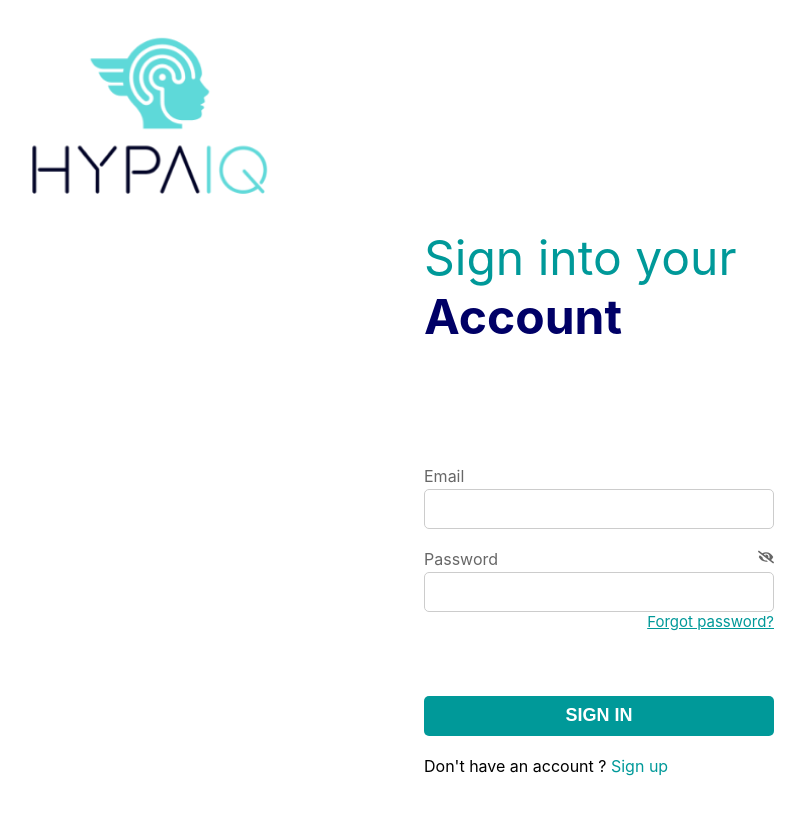
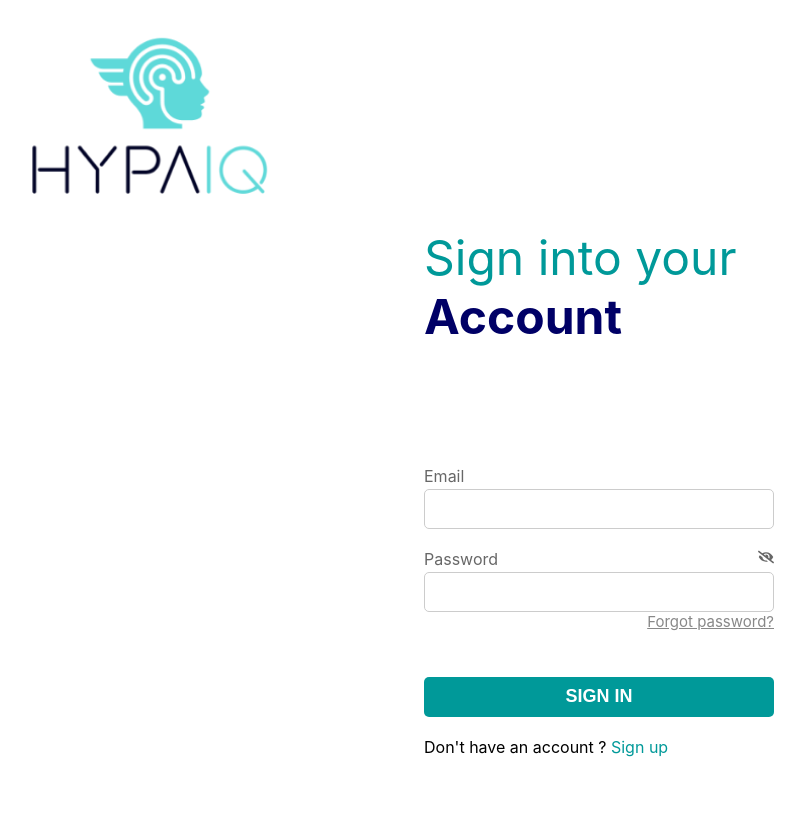
Before and after one commit to shivsdev/hypa, a React (Create React App) app: page / in a window 1280 px wide. Shown: the top 814 px of the page, without its empty margins (41-846 px from the left). Built offline with nearby package versions, Linux system fonts and the light colour scheme.

Commit message:
sign up style changes

```diff
--- a/src/App/signin/index.js
+++ b/src/App/signin/index.js
@@ -4,7 +4,7 @@ import hypaiq from './../../exportables/hypaiq.png';
 import { Link, Redirect } from 'react-router-dom';
 import { FaEyeSlash } from 'react-icons/fa';
 import axios from 'axios';
-import {device} from '../../exportables/exportables'
+import { device } from '../../exportables/exportables';
 
 class Signin extends Component {
 	constructor(props) {
@@ -22,14 +22,10 @@ class Signin extends Component {
 			email: this.emailRef.current.value,
 			password: this.passwordRef.current.value,
 		};
-
-		axios
-			.post('http://34.253.224.180:18306/register/signin', data)
-			.then(({ data }) => {
-				console.log(data);
-				// this.props.authObj.authenticate(true);
-				// this.props.history.push('/dashboard')
-			});
+		if (data.email === 'demo@mail.com' && data.password === 'Demo@mail') {
+			this.props.authObj.authenticate(true);
+			this.props.history.push('/dashboard');
+		}
 	};
 
 	render() {
@@ -52,7 +48,15 @@ class Signin extends Component {
 						<br />
 						<br />
 						<PasswordLabel>
-							<span>Password</span> <FaEyeSlash />
+							<span>Password</span>{' '}
+							<FaEyeSlash
+								color={this.state.isPasswordVisible ? '#ccc' : ''}
+								onClick={() =>
+									this.setState({
+										isPasswordVisible: !this.state.isPasswordVisible,
+									})
+								}
+							/>
 						</PasswordLabel>
 						<Input
 							type={passwordFieldName}
@@ -65,11 +69,11 @@ class Signin extends Component {
 							style={{
 								fontSize: 15,
 								color: '#009999',
+								color: '#888',
+								cursor: 'not-allowed',
 								textDecoration: 'underline',
-								justifyContent: 'flex-end',
-								display: 'flex',
+								float: 'right',
 							}}
-							to="/reset"
 						>
 							Forgot password?
 						</Link>
@@ -185,18 +189,6 @@ const Button = styled.button({
 	fontWeight: 'bold',
 	cursor: 'pointer',
 });
-const BlueH1 = styled.h1({
-	margin: 0,
-	fontSize: 50,
-	color: '#000066',
-	fontWeight: 'bolder',
-});
-const GreenH1 = styled.h1({
-	fontSize: 60,
-	margin: 0,
-	fontWeight: 'normal',
-	color: '#009999',
-});
 
 const Input = styled.input`
 	width: 100%;
--- a/src/App/signup/index.js
+++ b/src/App/signup/index.js
@@ -6,7 +6,7 @@ import { Link } from 'react-router-dom';
 import { FaEyeSlash } from 'react-icons/fa';
 import { IconContext } from 'react-icons';
 import axios from 'axios';
-import {device} from '../../exportables/exportables'
+import { device } from '../../exportables/exportables';
 
 let emailValidate = /^\w+([\.-]?\w+)*@\w+([\.-]?\w+)*(\.\w{2,3})+$/;
 
@@ -51,6 +51,7 @@ class Signup extends Component {
 			email: this.state.emailRef.current.value,
 		});
 	};
+
 	handleSubmit = event => {
 		event.preventDefault();
 		var err = false;
@@ -150,77 +151,13 @@ class Signup extends Component {
 	};
 
 	render() {
-		const Input = styled.input`
-	width: 100%;
-	border-radius: 5px;
-	height: 40px;
-	border: 1px solid #ccc;
-	padding: 0px;
-	outline: 0px;
-	font-size: 16px;
-	padding: 10px;
-	box-sizing: border-box;
-	margin-top: 3px;
-`;
-
-		const Container = styled.div({
-			width: '40%',
-			maxWidth: 376,
-			borderWidth: 1,
-			margin: 'auto',
-			flexDirection: 'row',
-			borderColor: 'black',
-		});
-		const Button = styled.button({
-			width: '100%',
-			borderRadius: 5,
-			backgroundColor: ' #009999',
-			borderWidth: 0,
-			marginTop: 5,
-			marginBottom: 20,
-		});
-		const Buttontext = styled.p({
-			color: '#FFFFFF',
-		});
-		const BlueH1 = styled.h1({
-			margin: 0,
-			fontSize: 50,
-			color: '#000066',
-			fontWeight: 'bolder',
-		});
-		const GreenH1 = styled.h1({
-			fontSize: 60,
-			margin: 0,
-			fontWeight: 'normal',
-			color: '#009999',
-		});
-		const AgreeText = styled.p({
-			fontSize: 12,
-			marginTop: 0,
-			color: '#090909',
-		});
-		const Checkbox = styled.input({
-			borderColor: '#009999',
-			width: "15%"
-		});
-
-		const Label = styled.p({
-			margin: 0,
-		});
-		const Mediumtext = styled.p({
-			margin: 0
-		});
-
-		const Logo = styled.img({
-			marginLeft: '55px',
-			marginTop: '52px',
-		});
 		const Chardiv = styled.div({
 			backgroundColor: this.state.charColor,
 			height: '1vh',
 			width: '60px',
 			borderRadius: 5,
 		});
+
 		const Numdiv = styled.div({
 			backgroundColor: this.state.numberColor,
 			height: '1vh',
@@ -228,6 +165,7 @@ class Signup extends Component {
 			borderRadius: 5,
 			marginLeft: '12px',
 		});
+
 		const Spcldiv = styled.div({
 			backgroundColor: this.state.specialColor,
 			height: '1vh',
@@ -242,17 +180,19 @@ class Signup extends Component {
 			borderRadius: 5,
 			marginLeft: '12px',
 		});
-		const Errortext = styled.p({
-			color: '#ff0000',
-			margin: 0,
-		});
+
 		return (
-			<div>
-				<Logo src={hypaiq} />
-				<Container className="sadad">
-					<BlueH1>Create a</BlueH1>
-					<GreenH1>Free Account</GreenH1>
-					<p >Hypal is a - multi line invitation text goes here</p>
+			<Styles>
+				<div className="logo-holder">
+					<img src={hypaiq} alt="Hypaiq" />
+				</div>
+				<div className="content-box">
+					<h1 className="first-row-title">Create a</h1>
+					<h1 className="second-row-title">Free Account</h1>
+					<p className="hypa-intro">
+						Hypal is a - multi line invitation text goes here, some nice words
+						about us and what a great product this is. Get yours today!
+					</p>
 					<form onSubmit={this.handleSubmit} id="SIGINFORM">
 						<br />
 						<div
@@ -309,9 +249,10 @@ class Signup extends Component {
 							type={this.state.showpassword ? 'text' : 'password'}
 						/>
 						<br />
-
-							<AgreeText>At least:</AgreeText>
-							<AgreeText>
+						<AgreeText style={{ marginTop: 5, marginBottom: 3 }}>
+							At least:
+						</AgreeText>
+						<AgreeText style={{ whiteSpace: 'nowrap' }}>
 							8 characters,&nbsp;&nbsp;&nbsp;1 number,&nbsp;&nbsp;&nbsp;1
 							uppercase,&nbsp;&nbsp;&nbsp;1 special character
 						</AgreeText>
@@ -320,19 +261,17 @@ class Signup extends Component {
 							<Spcldiv />
 						</div>
 						<br />
-							<div
-								style={{
-									color: '#009999',
-									textDecoration: 'none',
-								}}
-							>
+						<div className="">
 							<Checkbox
 								type="checkbox"
 								checked={this.state.checked}
 								onChange={this.check}
 							></Checkbox>
-								<AgreeText> I have read and agree to the </AgreeText>
+							<span style={{ fontSize: '90%', marginLeft: 5 }}>
+								I have read and agree to the
+							</span>
 							<Link
+								className="terms-link"
 								style={{
 									fontSize: 12,
 									color: '#009999',
@@ -344,26 +283,143 @@ class Signup extends Component {
 							</Link>
 							<br />
 						</div>
-							<Button className="button" title="Log in" type={'submit'}>
-								<Buttontext>Sign Up</Buttontext>
-							</Button>
+						<Button type="submit">Sign Up</Button>
 						<br />
-
-						<Button className="button" title="Log in" type={'submit'}>
-							<Buttontext>Sign Up</Buttontext>
-						</Button>
-						<br />
-
-						Already have an account?  <Link
-							style={{ color: '#009999', textDecoration: 'none' }}
-							to="/"
-						>
+						Already have an account ?
+						<Link style={{ color: '#009999', textDecoration: 'none' }} to="/">
 							Sign up
 						</Link>
 					</form>
-				</Container>
 				</div>
+			</Styles>
 		);
 	}
 }
 export default withRouter(Signup);
+
+const Styles = styled.div`
+	padding: 2% 5%;
+	.logo-holder {
+		margin-bottom: 20px;
+		img {
+			width: 27.5%;
+			max-width: 250px;
+		}
+	}
+	.content-box {
+		max-width: 350px;
+		margin: 0px auto;
+		.first-row-title {
+			font-size: calc(1em + 2.5vw);
+			margin: 0;
+			font-weight: normal;
+			color: #009999;
+		}
+		.second-row-title {
+			margin: 0;
+			font-size: calc(1em + 2.5vw);
+			color: #000066;
+			font-weight: bolder;
+		}
+		form {
+			margin-bottom: 50px;
+		}
+		.hypa-intro {
+			font-size: calc(1em + 0.3vw);
+			color: #777;
+			font-weight: bold;
+		}
+	}
+
+	@media ${device.tablet} {
+		padding: 0;
+		.logo-holder {
+			text-align: center;
+			padding: 4% 0;
+			img {
+				width: 35%;
+			}
+		}
+		.content-box {
+			width: 85%;
+			margin: auto;
+			margin-top: 2em;
+			.first-row-title {
+				font-size: 11vw;
+				margin: 0;
+				font-weight: normal;
+				color: #009999;
+			}
+			.second-row-title {
+				margin: 0;
+				font-size: 11vw;
+				color: #000066;
+				font-weight: bolder;
+			}
+			.terms-link {
+				display: block;
+				margin-left: 20px;
+			}
+		}
+	}
+`;
+
+const Input = styled.input`
+	width: 100%;
+	border-radius: 5px;
+	height: 40px;
+	border: 1px solid #ccc;
+	padding: 0px;
+	outline: 0px;
+	font-size: 16px;
+	padding: 10px;
+	box-sizing: border-box;
+	margin-top: 3px;
+`;
+
+const Container = styled.div({
+	width: '40%',
+	maxWidth: 376,
+	borderWidth: 1,
+	margin: 'auto',
+	flexDirection: 'row',
+	borderColor: 'black',
+});
+const Button = styled.button({
+	width: '100%',
+	height: '40px',
+	borderRadius: 5,
+	backgroundColor: ' #009999',
+	borderWidth: 0,
+	marginTop: 5,
+	marginBottom: 20,
+	color: '#FFFFFF',
+	fontSize: 18,
+	fontWeight: 'bold',
+	cursor: 'pointer',
+});
+const AgreeText = styled.p({
+	fontSize: 12,
+	marginTop: 0,
+	color: '#090909',
+});
+const Checkbox = styled.input({
+	borderColor: '#009999',
+});
+
+const Label = styled.p({
+	margin: 0,
+});
+const Mediumtext = styled.p({
+	margin: 0,
+});
+
+const Logo = styled.img({
+	marginLeft: '55px',
+	marginTop: '52px',
+});
+
+const Errortext = styled.p({
+	color: '#ff0000',
+	margin: 0,
+});
--- a/src/exportables/exportables.js
+++ b/src/exportables/exportables.js
@@ -1,6 +1,3 @@
-import React from 'react';
-import styled from 'styled-components';
-
 // Scroll bar design
 // Text input
 // Textarea
```
Lines whose indentation alone changed are shown as unchanged.
